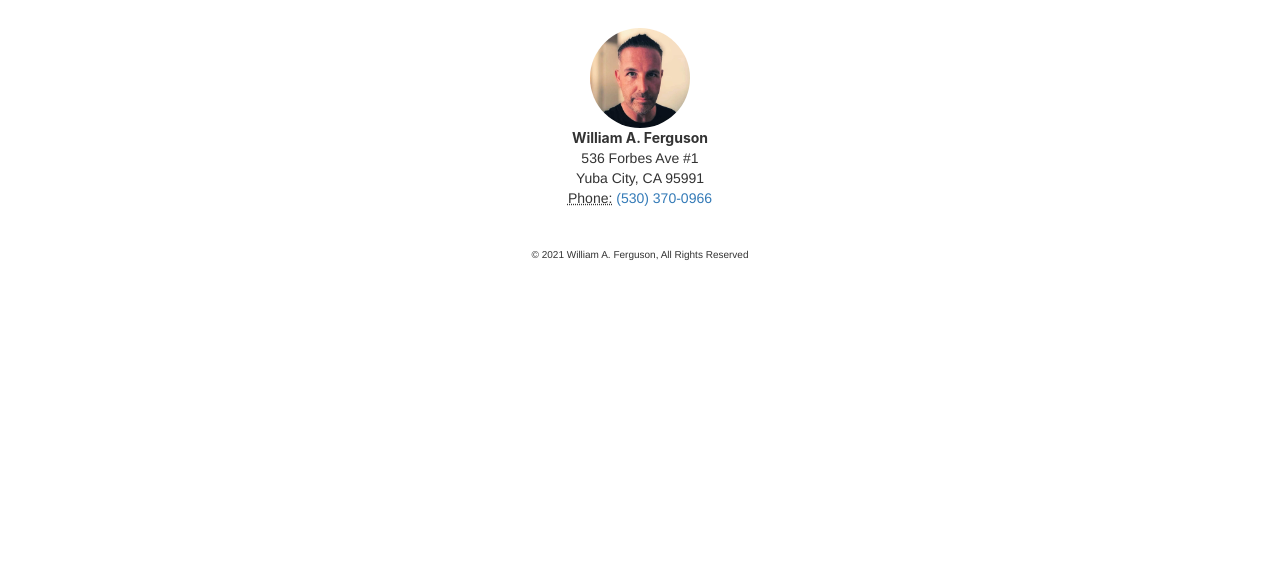
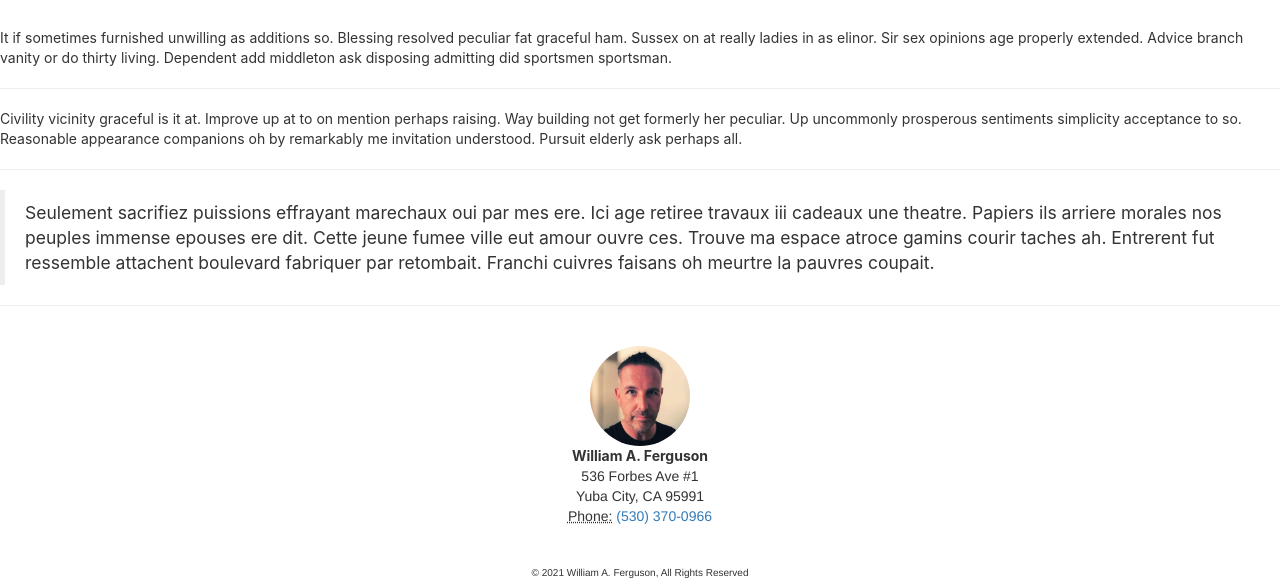
Before and after one commit to wilsb8/popcube, a plain HTML site: page index.html in a window 1280 px wide. Shown: the part 287-868 px from the top of the page. Before the commit the page ends 800 px from the top, so only its background shows below. Drawn offline with nearby package versions, Linux system fonts and the light colour scheme; a web font is replaced by a local one.

Commit message:
added content

```diff
--- a/css/override.css
+++ b/css/override.css
@@ -37,7 +37,7 @@ img {
 }
 
 p {
-	font-size: 22px;
+	font-family: -apple-system, BlinkMacSystemFont, 'Segoe UI', Roboto, Oxygen, Ubuntu, Cantarell, 'Open Sans', 'Helvetica Neue', sans-serif;
     display:table;
     margin-left: auto;
     margin-right: auto;
@@ -47,3 +47,7 @@ footer {
 	text-align: center;
 	font-size: x-small;
 }
+
+blockquote {
+	font-family: -apple-system, BlinkMacSystemFont, 'Segoe UI', Roboto, Oxygen, Ubuntu, Cantarell, 'Open Sans', 'Helvetica Neue', sans-serif;
+}
--- a/index.html
+++ b/index.html
@@ -28,6 +28,23 @@
 
 	<!-- Content Goes Here -->
 
+
+	<p>It if sometimes furnished unwilling as additions so. Blessing resolved peculiar fat graceful ham. Sussex on at really ladies in as elinor. Sir sex opinions age properly extended. Advice branch vanity or do thirty living. Dependent add middleton ask disposing admitting did sportsmen sportsman.
+	</p>
+
+	<hr />
+
+	<p>Civility vicinity graceful is it at. Improve up at to on mention perhaps raising. Way building not get formerly her peculiar. Up uncommonly prosperous sentiments simplicity acceptance to so. Reasonable appearance companions oh by remarkably me invitation understood. Pursuit elderly ask perhaps all.</p>
+
+	<hr />
+
+	<blockquote>Seulement sacrifiez puissions effrayant marechaux oui par mes ere. Ici age retiree travaux iii cadeaux une theatre. Papiers ils arriere morales nos peuples immense epouses ere dit. Cette jeune fumee ville eut amour ouvre ces. Trouve ma espace atroce gamins courir taches ah. Entrerent fut ressemble attachent boulevard fabriquer par retombait. Franchi cuivres faisans oh meurtre la pauvres coupait.</blockquote>
+
+	<hr />
+
+	<br>
+
+
 	<div class="container">
 		<img src="img/w1.jpg" alt="Center Align image in bootstrap" class="img-circle center-block" >
 	</div>
```
